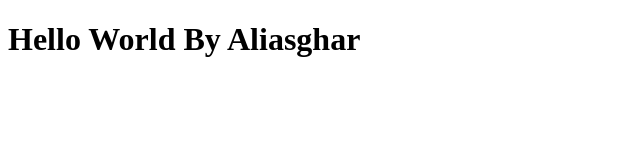
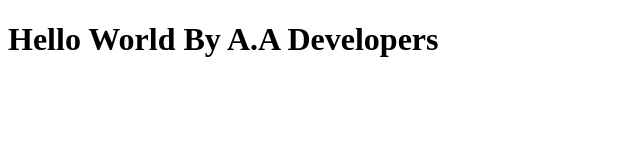
Before and after one commit to aliasghar300/Bootcamp-2020, a plain HTML site: page index.html in a window 1280 px wide. Shown: the whole page, without its empty margins (0-640 px from the left). Drawn offline with Linux system fonts and the light colour scheme.

Commit message:
Update index.html

```diff
--- a/index.html
+++ b/index.html
@@ -6,6 +6,6 @@
     <title>Bootcamp 2020</title>
 </head>
 <body>
-    <h1> Hello World By Aliasghar </h1>
+    <h1> Hello World By A.A Developers </h1>
 </body>
 </html>
```
